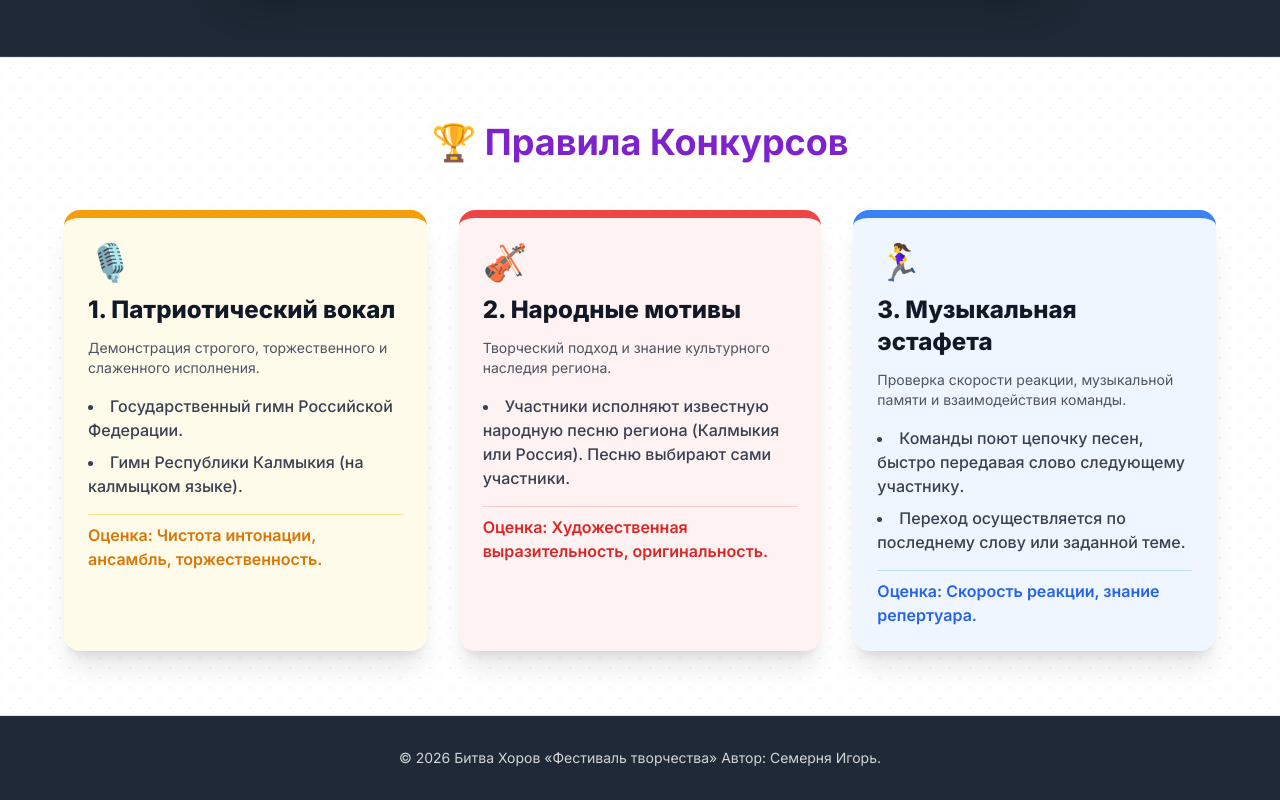
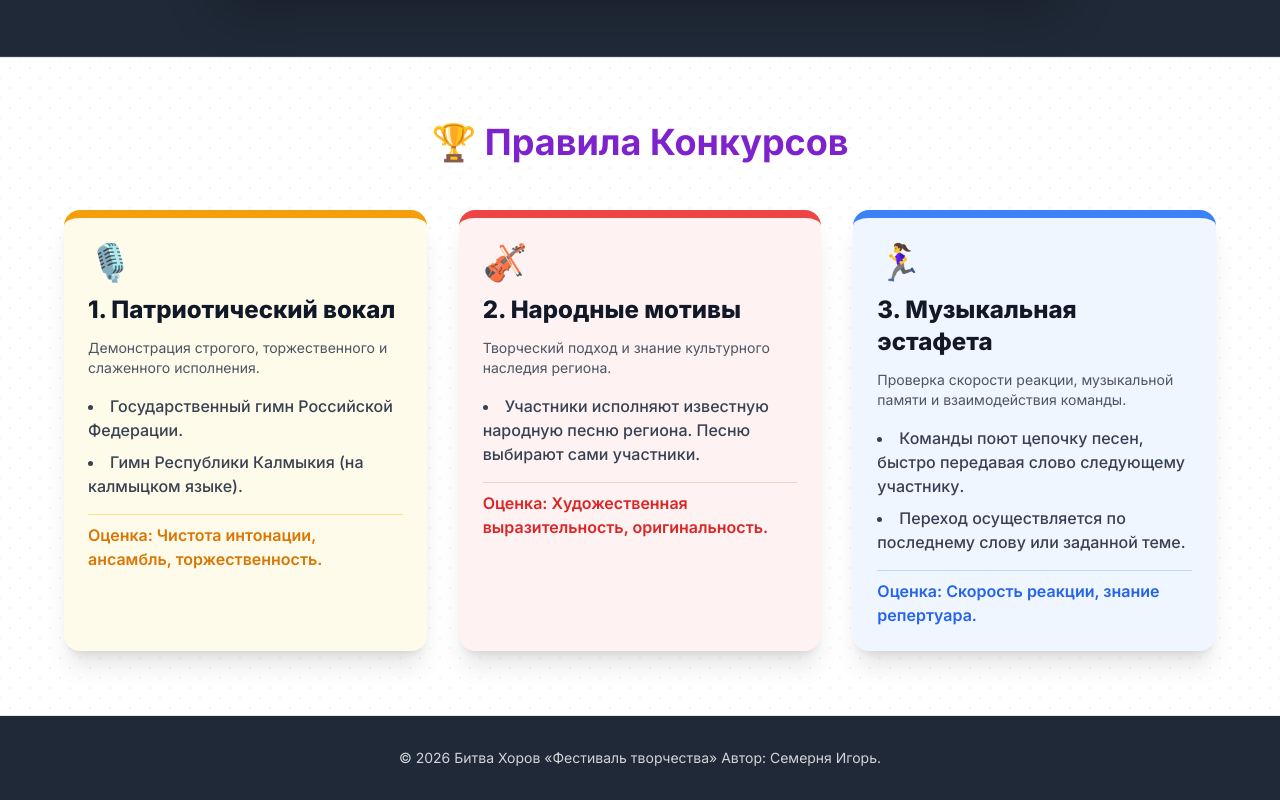
Before and after one commit to Customaizer/battle-of-choirs, a plain HTML site: page index.html in a window 1280 px wide. Shown: the part 1221-2021 px from the top of the page. Drawn offline with nearby package versions, Linux system fonts and the light colour scheme.

Commit message:
Update index.html

```diff
--- a/index.html
+++ b/index.html
@@ -126,7 +126,7 @@
                         Творческий подход и знание культурного наследия региона.
                     </p>
                     <ul class="list-disc list-inside space-y-2 text-gray-700 text-base font-medium">
-                        <li>Участники исполняют известную народную песню региона (Калмыкия или Россия). Песню выбирают сами участники.</li>
+                        <li>Участники исполняют известную народную песню региона. Песню выбирают сами участники.</li>
 
                     </ul>
                     <p class="mt-4 font-semibold text-red-600 border-t pt-2 border-red-200">
```
